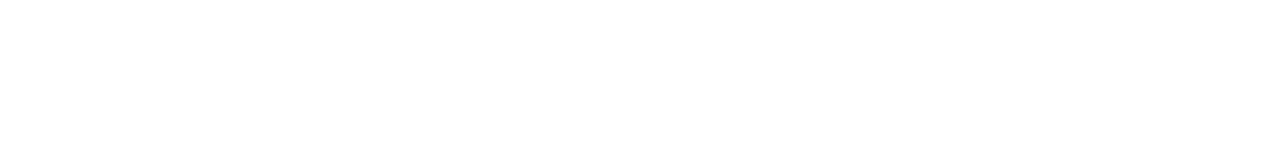
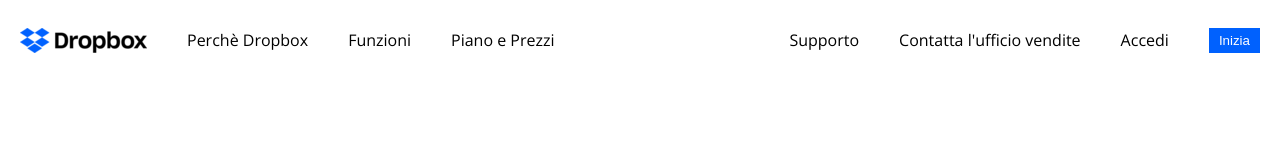
Before and after one commit to Eddyfabbricatore/htmlcss-dropbox, a plain HTML site: page index.html in a window 1280 px wide. Drawn offline with nearby package versions, Linux system fonts and the light colour scheme.

Commit message:
[add] header

```diff
--- a/index.html
+++ b/index.html
@@ -4,6 +4,11 @@
   <meta charset="UTF-8">
   <meta http-equiv="X-UA-Compatible" content="IE=edge">
   <meta name="viewport" content="width=device-width, initial-scale=1.0">
+
+  <!-- google font -->
+  <link rel="preconnect" href="https://fonts.googleapis.com">
+  <link rel="preconnect" href="https://fonts.gstatic.com" crossorigin>
+  <link href="https://fonts.googleapis.com/css2?family=Open+Sans:wght@400;500&display=swap" rel="stylesheet">
 
   <!-- custom css -->
   <link rel="stylesheet" href="style.css">
@@ -12,5 +17,31 @@
 </head>
 <body>
 
+  <header>
+    <div class="d-flex justify-content-between align-center h-100">
+      <div class="header-left-side">
+        <nav>
+          <ul class="d-flex justify-content-between align-center h-100">
+            <img src="img/logo-small.png" alt="logo">
+            <li><a href="#">Perchè Dropbox</a></li>
+            <li><a href="#">Funzioni</a></li>
+            <li><a href="#">Piano e Prezzi</a></li>
+          </ul>
+        </nav>
+      </div>
+
+      <div class="header-right-side">
+          <nav>
+            <ul class="d-flex justify-content-between align-center h-100">
+              <li><a href="#">Supporto</a></li>
+              <li><a href="#">Contatta l'ufficio vendite</a></li>
+              <li><a href="#">Accedi</a></li>
+              <button class="btn">Inizia</button>
+            </ul>
+          </nav>
+      </div>
+    </div>
+   </header>
+
 </body>
 </html>
--- a/style.css
+++ b/style.css
@@ -1,5 +1,97 @@
+:root{
+  --background-btn: #0061fe;
+}
+
 *{
   margin: 0;
   padding: 0;
   box-sizing: border-box;
 }
+
+body{
+  font-family: 'Open Sans', Arial, Helvetica, sans-serif;
+}
+
+img{
+  max-width: 100%;
+}
+
+.container{
+  width: 80%;
+  max-width: 1000px;
+  margin: 0 auto;
+}
+
+
+/* utils */
+
+.d-flex{
+  display: flex;
+}
+
+.flex-wrap{
+  flex-wrap: wrap;
+}
+
+.justify-content-center{
+  justify-content: center;
+}
+
+.justify-content-between{
+  justify-content: space-between;
+}
+
+.align-center{
+  align-items: center;
+  vertical-align: 100%;
+}
+
+.h-100{
+  height: 100%;
+}
+
+.debug{
+  min-width: 200px;
+  border: 1px solid black;
+  background-color: rgba(255, 0, 0, .2);
+}
+
+.btn{
+  padding: 5px 10px;
+  border: none;
+  color: white;
+  background-color: var(--background-btn);
+}
+
+
+/* header */
+header{
+  position: fixed;
+  left: 0;
+  right: 0;
+  z-index: 999;
+  height: 80px;
+  background-color: white;
+}
+
+header .header-left-side{
+  margin-left: 20px;
+}
+
+header .header-right-side{
+  margin-right: 20px;
+}
+
+header nav ul{
+  list-style: none;
+}
+
+header nav ul a{
+  margin-right: 40px;
+  color: black;
+  text-decoration: none;
+}
+
+header nav ul img{
+  margin-right: 40px;
+}
```
Also changed, not shown: img/arizona_state_university.svg (added), img/business-feature-coordinate-it.png (added), img/business-feature-integrations-it.png (added), img/business-feature-multi-device.png (added), img/business-feature-security.png (added), img/business-feature-send-files-it.png (added), img/business-feature-switching-tools.png (added), img/clear_channel.svg (added), img/designit.svg (added), img/favicon.ico (added), img/hearst_corp.svg (added), img/jumbo.png (added), img/logo-small.png (added), img/lonely_planet.svg (added), 4 more files.
